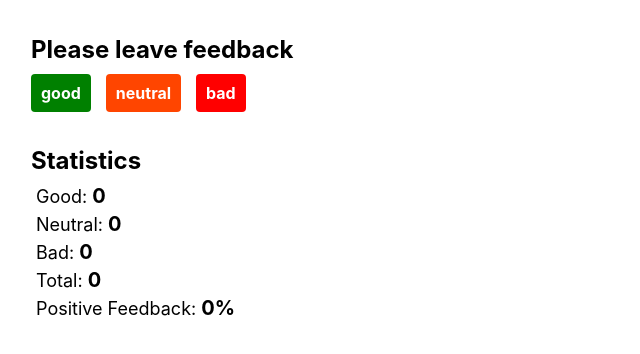
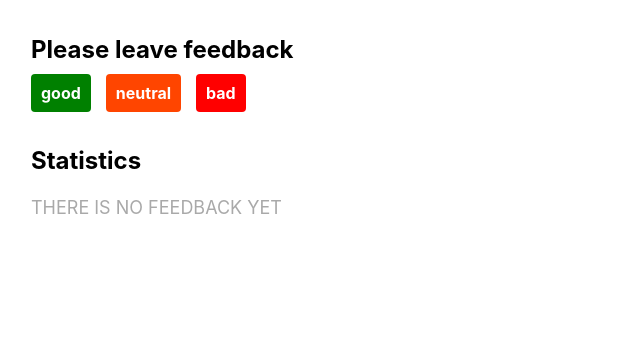
Before and after one commit to Kate-Kitkat19/goit-react-hw-02-feedback, a React (Create React App) app: page / in a window 1280 px wide. Shown: the top 354 px of the page, without its empty margins (0-640 px from the left). Built offline with nearby package versions, Linux system fonts and the light colour scheme.

Commit message:
first part of hmwrk done

```diff
--- a/src/components/App.jsx
+++ b/src/components/App.jsx
@@ -3,6 +3,7 @@ import { Layout } from './Layout';
 import { FeedbackOptions } from './FeedbackOptions/FeedbackOptions';
 import { Statistics } from './Statistics/Statistics';
 import { Section } from './Section/Section';
+import { Notification } from './Notification/Notification';
 
 export class App extends Component {
   state = {
@@ -36,6 +37,7 @@ export class App extends Component {
     const { good, bad, neutral } = this.state;
     const total = this.countTotalFeedback();
     const perc = this.countPositiveFeedbackPercentage(total);
+
     return (
       <Layout>
         <Section title="Please leave feedback">
@@ -45,6 +47,7 @@ export class App extends Component {
           ></FeedbackOptions>
         </Section>
         <Section title="Statistics">
+          {total > 0 ? (
             <Statistics
               good={good}
               bad={bad}
@@ -52,6 +55,9 @@ export class App extends Component {
               total={total}
               percentage={perc}
             ></Statistics>
+          ) : (
+            <Notification message="There is no feedback yet" />
+          )}
         </Section>
       </Layout>
     );
--- a/src/components/FeedbackOptions/FeedbackOptions.styled.js
+++ b/src/components/FeedbackOptions/FeedbackOptions.styled.js
@@ -1,5 +1,4 @@
 import styled from 'styled-components';
-
 
 export const List = styled.ul`
   list-style: none;
@@ -10,6 +9,8 @@ export const List = styled.ul`
 `;
 
 export const Button = styled.button`
+  width: fit-content;
+  max-width: 100%;
   margin: 0;
   padding: 10px;
   cursor: pointer;
--- /dev/null
+++ b/src/components/Notification/Notification.jsx
@@ -0,0 +1,12 @@
+import { Component } from 'react';
+import PropTypes from 'prop-types';
+import { Text } from './Notification.styled';
+
+export class Notification extends Component {
+  static propTypes = {
+    message: PropTypes.string.isRequired,
+  };
+  render() {
+    return <Text>{this.props.message}</Text>;
+  }
+}
--- /dev/null
+++ b/src/components/Notification/Notification.styled.js
@@ -0,0 +1,7 @@
+import styled from 'styled-components';
+
+export const Text = styled.p`
+  font-size: 18px;
+  color: darkgray;
+  text-transform: uppercase;
+`;
--- a/src/components/Section/Section.styled.js
+++ b/src/components/Section/Section.styled.js
@@ -2,7 +2,7 @@ import styled from 'styled-components';
 
 export const Wrapper = styled.section`
   padding: 15px;
-  margin: 0 auto;
+  width: 600px;
 `;
 
 export const Title = styled.h2`
```
Also changed, not shown: src/components/Layout.js (line endings or trailing spaces). Lines whose indentation alone changed are shown as unchanged.
